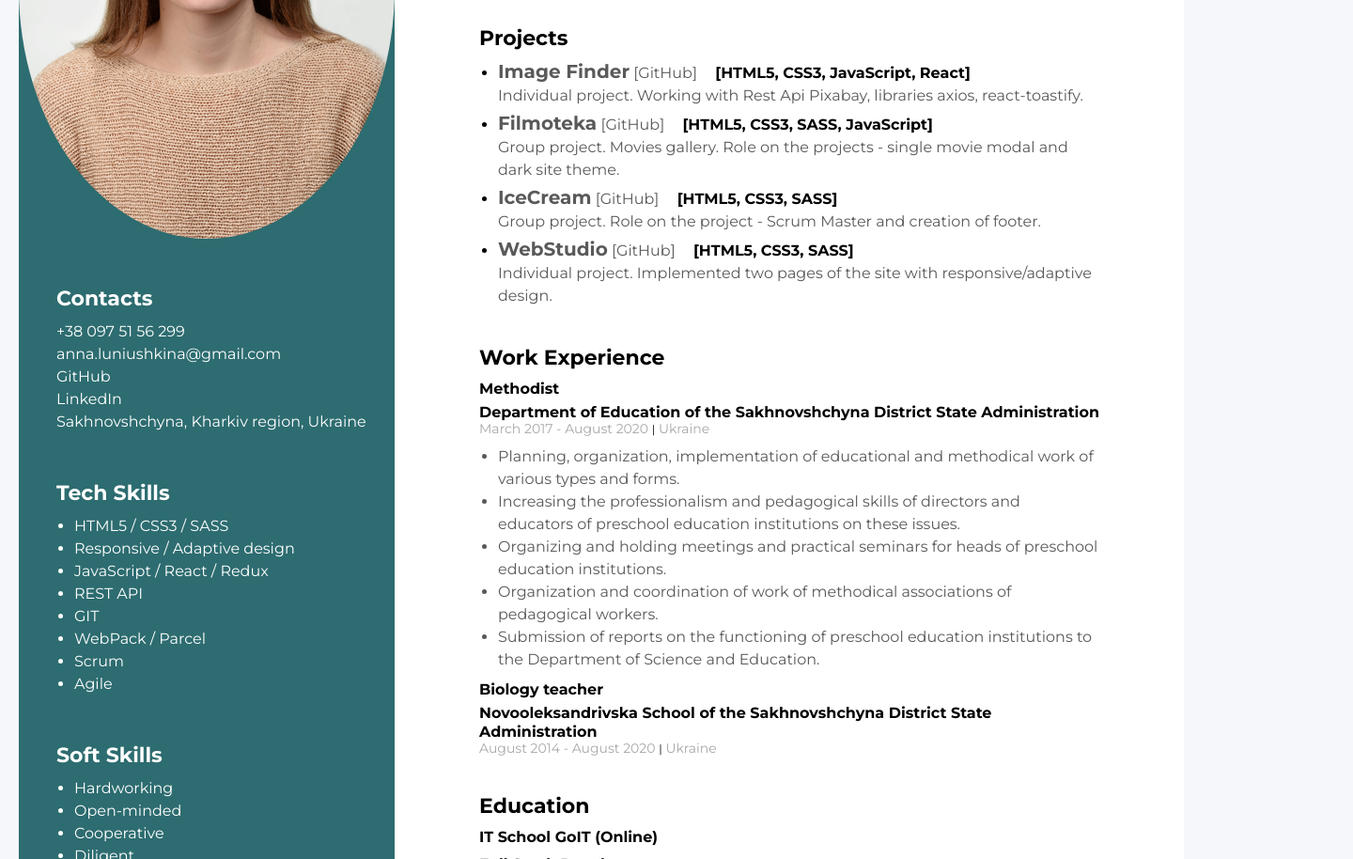
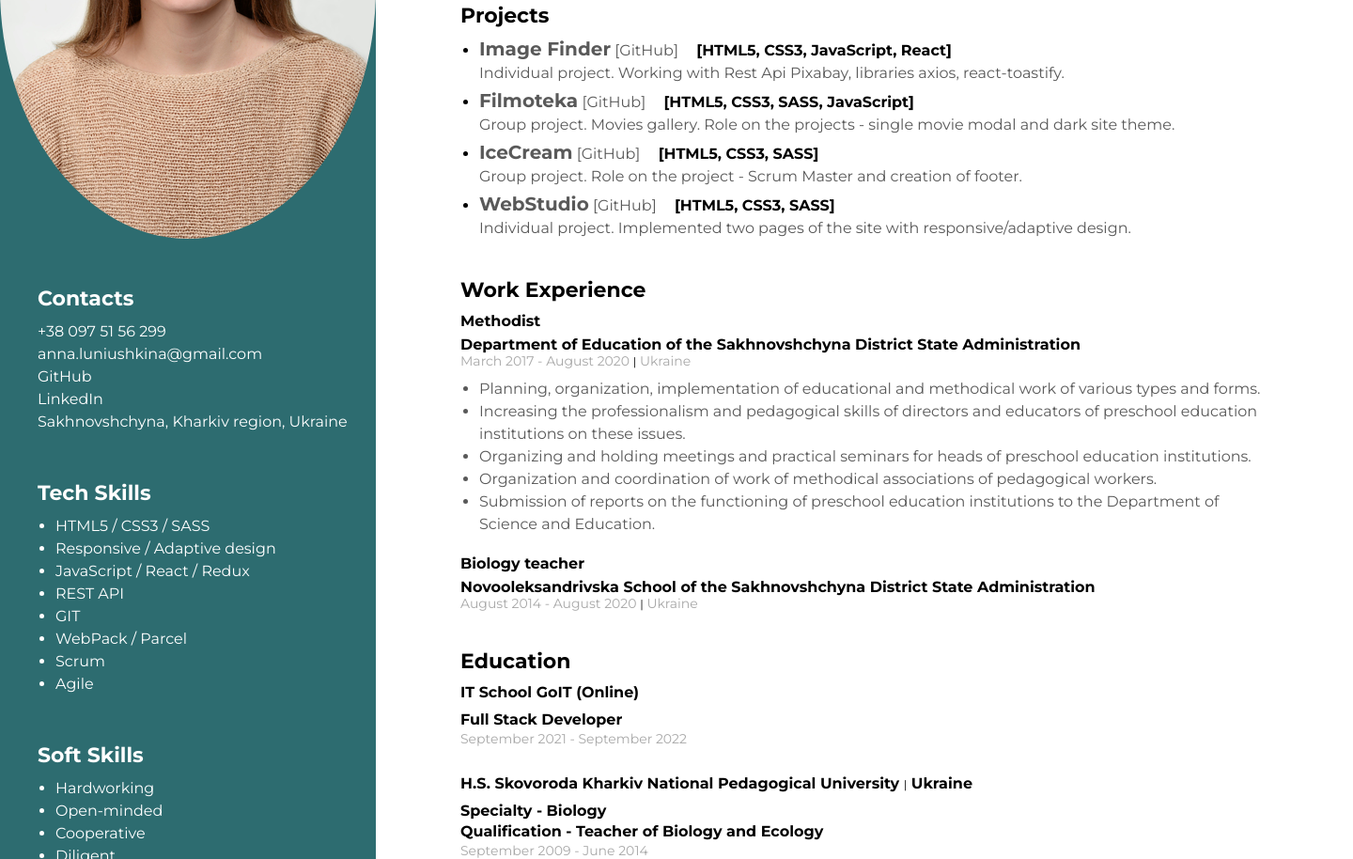
Before and after one commit to AnnaLuniushkina/my-resume, a plain HTML site: page index.html in a window 1280 px wide. Shown: the part 319-1233 px from the top of the page at 94% size, 1440 px wide, since content can reach past the window. Drawn offline with Linux system fonts and the light colour scheme.

Commit message:
change sizes-2

```diff
--- a/index.html
+++ b/index.html
@@ -83,7 +83,7 @@
                 <h3 class="work__title title">Work Experience</h3>
 
                 <!--Company 1-->
-                <div>
+                <div class="work__methodist">
                     <h4 class="work__position">Methodist</h4>
                     <h5 class="work__organization">Department of Education of the Sakhnovshchyna District State Administration</h5>
                     <p class="work__period">March 2017 - August 2020 <span class="line">|</span> Ukraine</p>
--- a/styles/styles.css
+++ b/styles/styles.css
@@ -47,7 +47,7 @@ img {
 .main {
 	display: flex;
 	flex-direction: row-reverse;
-	width: 1240px;
+	width: 1440px;
 	height: 1754px;
 	margin: 0 auto;
 }
@@ -167,7 +167,10 @@ img {
 .work__list {
 	padding: 0;
 	margin-left: 20px;
-	margin-bottom: 10px;
+}
+
+.work__methodist {
+	margin-bottom: 20px;
 }
 
 .work__list-item {
```
